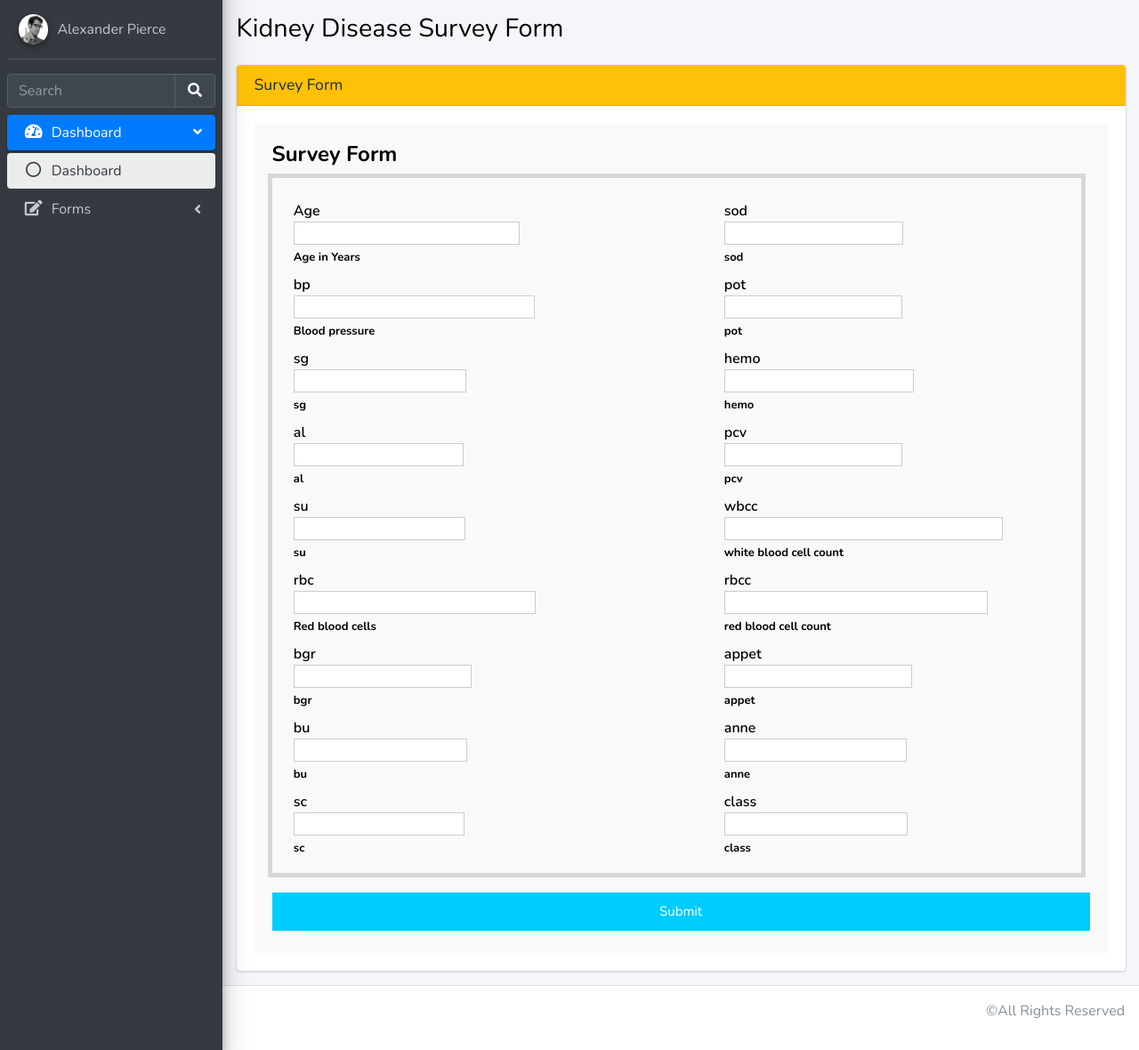
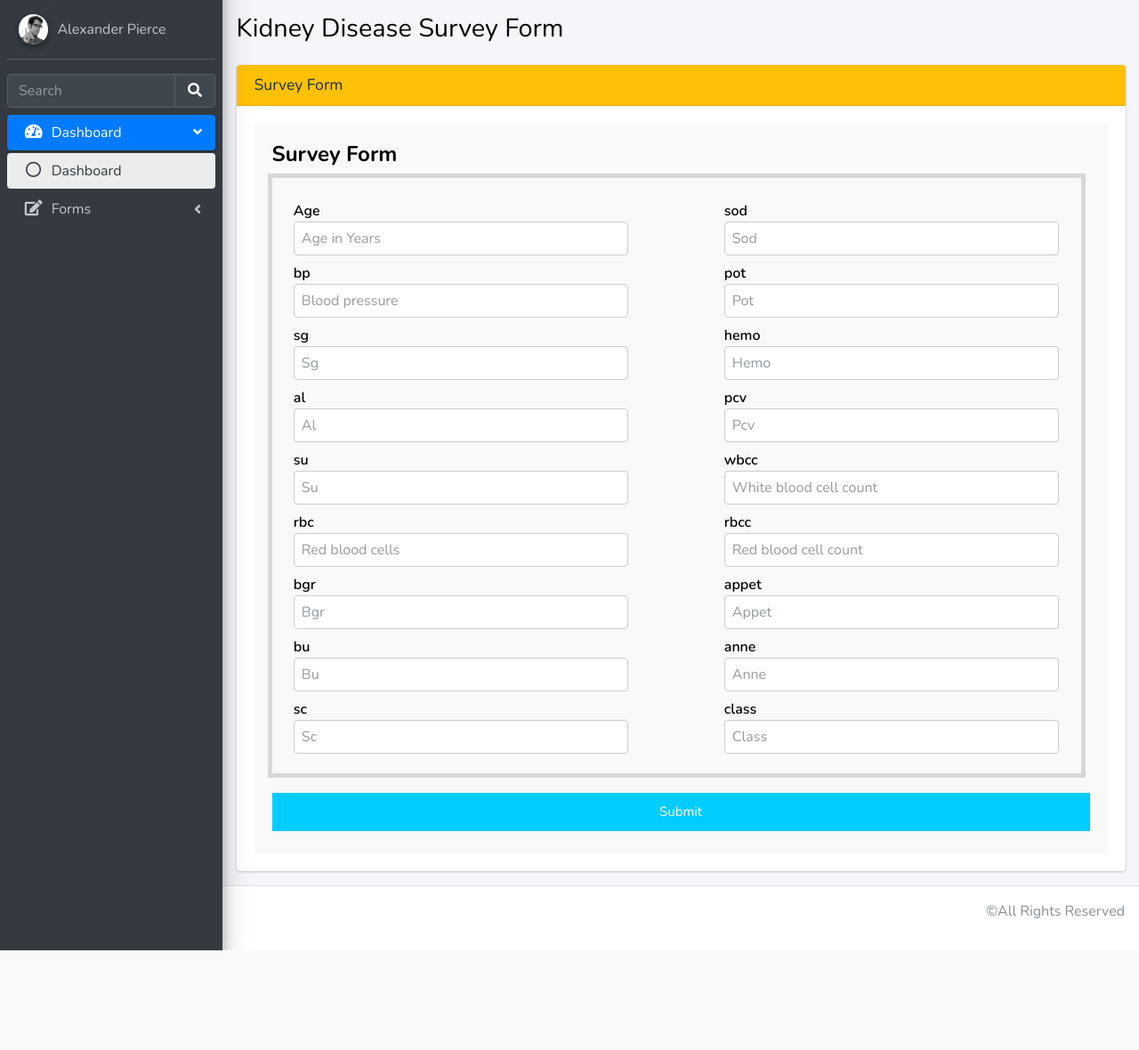
Before and after one commit to Pranav0707/Disease_Prediction_Platform, a Django app: template templates/kidney_form.html in a window 1280 px wide. Shown: the part 57-1237 px from the top of the page at 89% size. After the commit the page ends 1125 px from the top, so only its background shows below. Run offline with Django 3.2, Linux system fonts and the light colour scheme; the template is opened without the code that fills it, so the values that code supplies are empty; some libraries are stand-ins or nearby versions.

Commit message:
placeholder

```diff
--- a/templates/kidney_form.html
+++ b/templates/kidney_form.html
@@ -1366,60 +1366,60 @@
                   <div class="wd100 question-checkbox">
                     <div class="col50 colleft">
                       <p>Age</p>
-                      <label name=""><input type="text" value=""> Age in Years</label>
+                      <input type="text" class="form-control" placeholder="Age in Years" value="">
 
                       <p>bp</p>
-                      <label name=""><input type="text" value=""> Blood pressure</label>
+                      <input type="text" class="form-control" placeholder="Blood pressure" value="">
 
                       <p>sg</p>
-                      <label name=""><input type="text" value=""> sg</label>
+                      <input type="text" class="form-control" placeholder="Sg" value="">
 
                       <p>al</p>
-                      <label name=""><input type="text" value=""> al</label>
+                      <input type="text" class="form-control" placeholder="Al" value="">
 
                       <p>su</p>
-                      <label name=""><input type="text" value=""> su</label>
-
-                                <p>rbc</p>
-                      <label name=""><input type="text" value=""> Red blood cells</label>
+                      <input type="text" class="form-control" placeholder="Su" value="">
+
+                      <p>rbc</p>
+                      <input type="text" class="form-control" placeholder="Red blood cells" value="">
 
                                 <p>bgr</p>
-                      <label name=""><input type="text" value=""> bgr</label>
+                      <input type="text" class="form-control" placeholder="Bgr" value="">
 
                                 <p>bu</p>
-                      <label name=""><input type="text" value=""> bu</label>
+                      <input type="text" class="form-control" placeholder="Bu" value="">
 
                                 <p>sc</p>
-                      <label name=""><input type="text" value=""> sc</label>
+                      <input type="text" class="form-control" placeholder="Sc" value="">
                     </div>
 
                     <div class="col50 colright">
                                 <p>sod</p>
-                      <label name=""><input type="text" value=""> sod</label>
+                      <input type="text" class="form-control" placeholder="Sod" value="">
 
                       <p>pot</p>
-                      <label name=""><input type="text" value=""> pot</label>
+                      <input type="text" class="form-control" placeholder="Pot" value="">
 
                       <p>hemo</p>
-                      <label name=""><input type="text" value=""> hemo</label>
+                      <input type="text" class="form-control" placeholder="Hemo" value="">
 
                                 <p>pcv</p>
-                      <label name=""><input type="text" value=""> pcv</label>
+                      <input type="text" class="form-control" placeholder="Pcv" value="">
 
                                 <p>wbcc</p>
-                      <label name=""><input type="text" value=""> white blood cell count</label>
+                      <input type="text" class="form-control" placeholder="White blood cell count" value="">
 
                       <p>rbcc</p>
-                      <label name=""><input type="text" value="">red blood cell count</label>
+                      <input type="text" class="form-control" placeholder="Red blood cell count" value="">
 
                       <p>appet</p>
-                      <label name=""><input type="text" value="">appet</label>
+                      <input type="text" class="form-control" placeholder="Appet" value="">
 
                                 <p>anne</p>
-                      <label name=""><input type="text" value="">anne</label>
+                      <input type="text" class="form-control" placeholder="Anne" value="">
 
                                 <p>class</p>
-                      <label name=""><input type="text" value="">class</label>
+                    <input type="text" class="form-control" placeholder="Class" value="">
                     </div>
                   </div>
 
```
Also changed, not shown: templates/heart_form.html (+15 -16 lines), templates/liver_form.html (+9 -9 lines).
